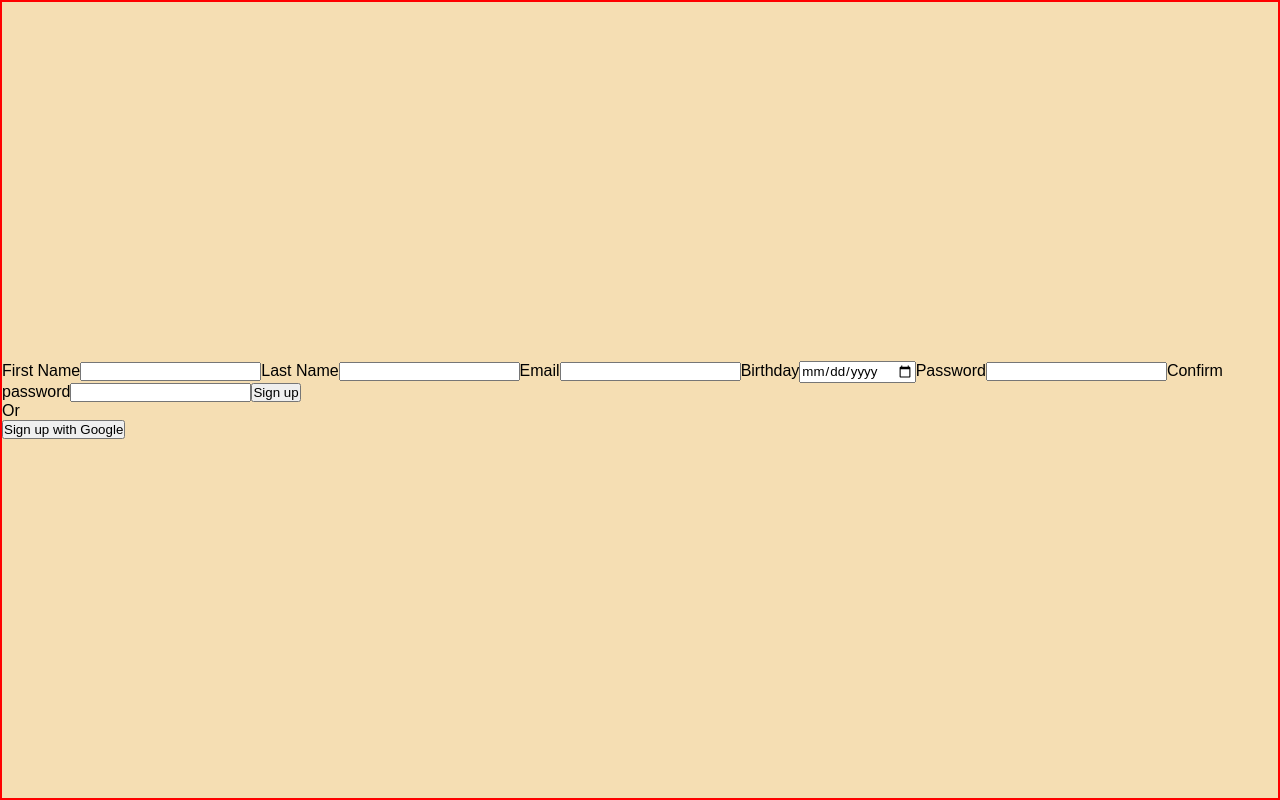
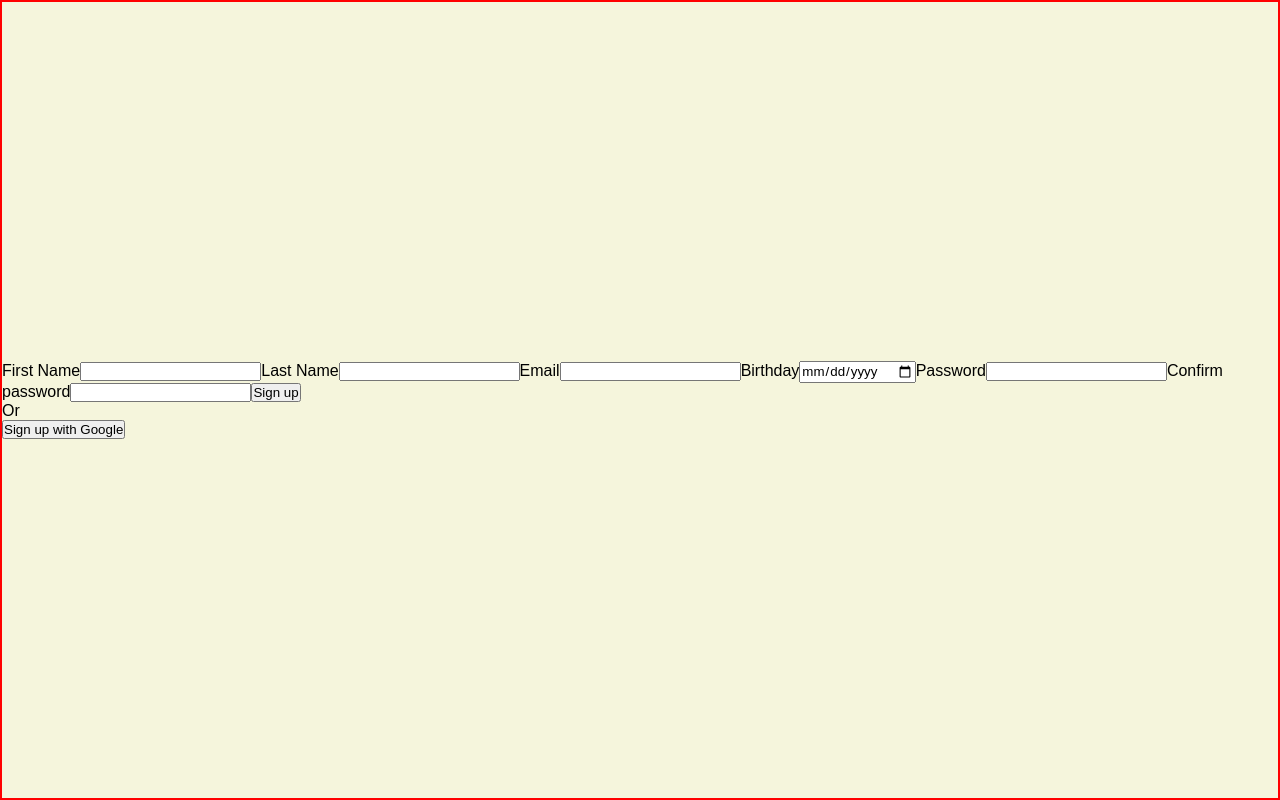
Before and after one commit to hikmat-aliyev/friend-sync2, a React (Vite) app in the folder friend-sync2/client/: page /sign-up in a window 1280 px wide. Built offline with nearby package versions, Linux system fonts and the light colour scheme; no server answers.

Commit message:
Organize files

```diff
--- a/friend-sync2/client/src/GoogleSignIn.jsx
+++ b/friend-sync2/client/src/Google/GoogleSignIn.jsx
@@ -1,5 +1,5 @@
-import './GoogleSignIn.css'
-import AuthService from "./Authentication/AuthService";
+import './Google.css'
+import AuthService from '../Authentication/AuthService';
 import { useNavigate} from 'react-router-dom';
 import { useGoogleLogin } from '@react-oauth/google';
 import axios from "axios";
--- a/friend-sync2/client/src/GoogleSignUp.jsx
+++ b/friend-sync2/client/src/Google/GoogleSignUp.jsx
@@ -1,4 +1,4 @@
-import AuthService from "./Authentication/AuthService";
+import AuthService from '../Authentication/AuthService';
 import { useNavigate} from 'react-router-dom';
 import { useGoogleLogin } from '@react-oauth/google';
 import axios from "axios";
--- a/friend-sync2/client/src/Index.css
+++ b/friend-sync2/client/src/Index/Index.css
@@ -31,7 +31,7 @@ body {
   display: flex;
   justify-content: center;
   align-items: center;
-  background: wheat;
+  background: beige;
 }
 
 .index-container {
--- a/friend-sync2/client/src/Index.jsx
+++ b/friend-sync2/client/src/Index/Index.jsx
@@ -2,8 +2,8 @@
 import './Index.css'
 import { useState, useEffect } from 'react'
 import { useNavigate, Link } from 'react-router-dom';
-import AuthService from './Authentication/AuthService';
-import GoogleSignIn from './GoogleSignIn';
+import AuthService from '../Authentication/AuthService';
+import GoogleSignIn from '../Google/GoogleSignIn';
 
 function Index() {
   const [email, setEmail] = useState('');
--- a/friend-sync2/client/src/SignUp.jsx
+++ b/friend-sync2/client/src/SignUp/SignUp.jsx
@@ -1,7 +1,7 @@
 import { useState } from 'react'
 import { useNavigate } from 'react-router-dom';
-import AuthService from './Authentication/AuthService';
-import GoogleSignUp from './GoogleSignUp';
+import AuthService from '../Authentication/AuthService';
+import GoogleSignUp from '../Google/GoogleSignUp';
 
 // eslint-disable-next-line react-refresh/only-export-components
 export const isValidBirthDate = (birthDate, minAge, maxAge) => {
--- a/friend-sync2/client/src/TellUsAboutYourself.jsx
+++ b/friend-sync2/client/src/TellAboutYourself/TellUsAboutYourself.jsx
@@ -1,7 +1,7 @@
 import { useState } from 'react'
 import { useNavigate, useLocation } from 'react-router-dom';
-import AuthService from './Authentication/AuthService';
-import { isValidBirthDate } from './SignUp';
+import AuthService from '../Authentication/AuthService';
+import { isValidBirthDate } from '../SignUp/SignUp';
 
 function TellUsAboutYourself() {
   const location = useLocation();
--- a/friend-sync2/client/src/UserHomepage.jsx
+++ b/friend-sync2/client/src/UserHomepage/UserHomepage.jsx
@@ -1,7 +1,7 @@
 import { useEffect, useState } from 'react';
 import { useNavigate } from 'react-router-dom';
-import AuthService from './Authentication/AuthService';
-import Post from './Post';
+import AuthService from '../Authentication/AuthService';
+import Post from '../Post/Post'
 
 const UserHomepage = () => {
   const [user, setUser] = useState(null);
```
Also changed, not shown: friend-sync2/client/src/main.jsx (+4 -4 lines), friend-sync2/client/src/Google/Google.css (renamed from friend-sync2/client/src/GoogleSignIn.css), friend-sync2/client/src/Post/Post.css (renamed from friend-sync2/client/src/Post.css), friend-sync2/client/src/Post/Post.jsx (renamed from friend-sync2/client/src/Post.jsx).
